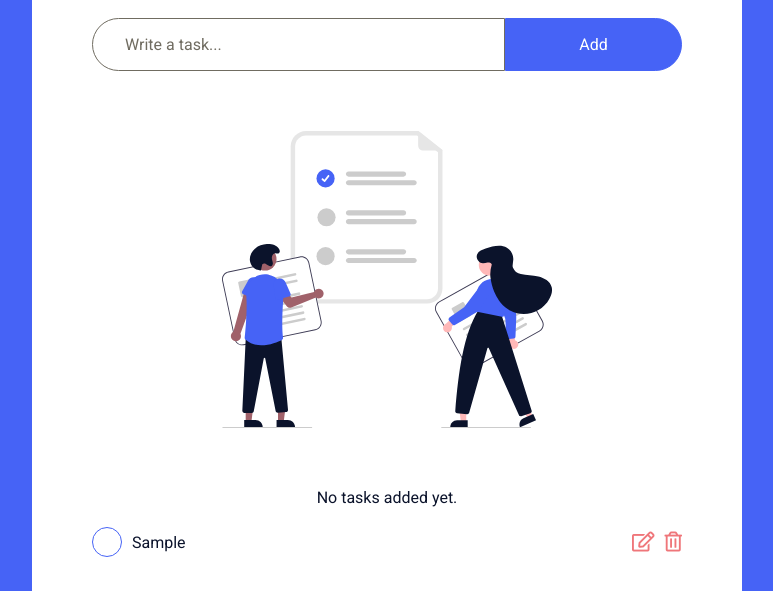
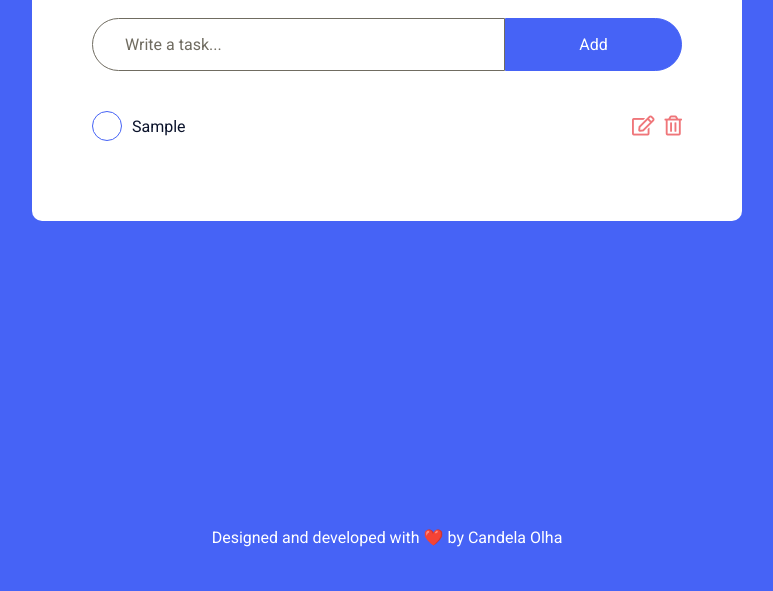
Before and after one commit to CandelaOlha/to-do-list, a plain HTML site: page index.html in a window 1280 px wide. Both pictures are taken after typing "Sample" into the empty fields and a click on the input "Add". Shown: the part 209-800 px from the top of the page, without its empty margins (253-1026 px from the left). Drawn offline with Linux system fonts and the light colour scheme.

Commit message:
added function to display tasks as soon as the page loads

```diff
--- a/index.js
+++ b/index.js
@@ -1,6 +1,7 @@
 const taskForm = document.querySelector(".task-form");
 const taskInput = document.querySelector(".task-input");
 const tasksContainer = document.querySelector(".tasks-container");
+const whiteSpace = document.querySelector(".white-space");
 
 // JSON auxiliary functions
 
@@ -77,4 +78,10 @@ const displayTasksInHTML = arr => {
     }, "")
 
     tasksContainer.innerHTML = tasksInHTML;
+
+    if (arr.length > 0) {
+        whiteSpace.style.display = "none";
+    }
 }
+
+displayTasksInHTML(getTasks());
--- a/style.css
+++ b/style.css
@@ -11,6 +11,7 @@ body {
   display: flex;
   flex-direction: column;
   justify-content: space-between;
+  min-height: 100vh;
 }
 
 main {
@@ -93,7 +94,9 @@ main {
 
 .task-item {
   align-items: center;
+  cursor: pointer;
   display: flex;
+  transition: 0.2s;
 }
 
 .completed-task {
@@ -111,6 +114,12 @@ main {
   color: #4663f6;
   font-size: 16px;
   opacity: 0;
+}
+
+/* Task item on hover */
+
+.task-item:hover i {
+  opacity: 1;
 }
 
 .task-description {
```
